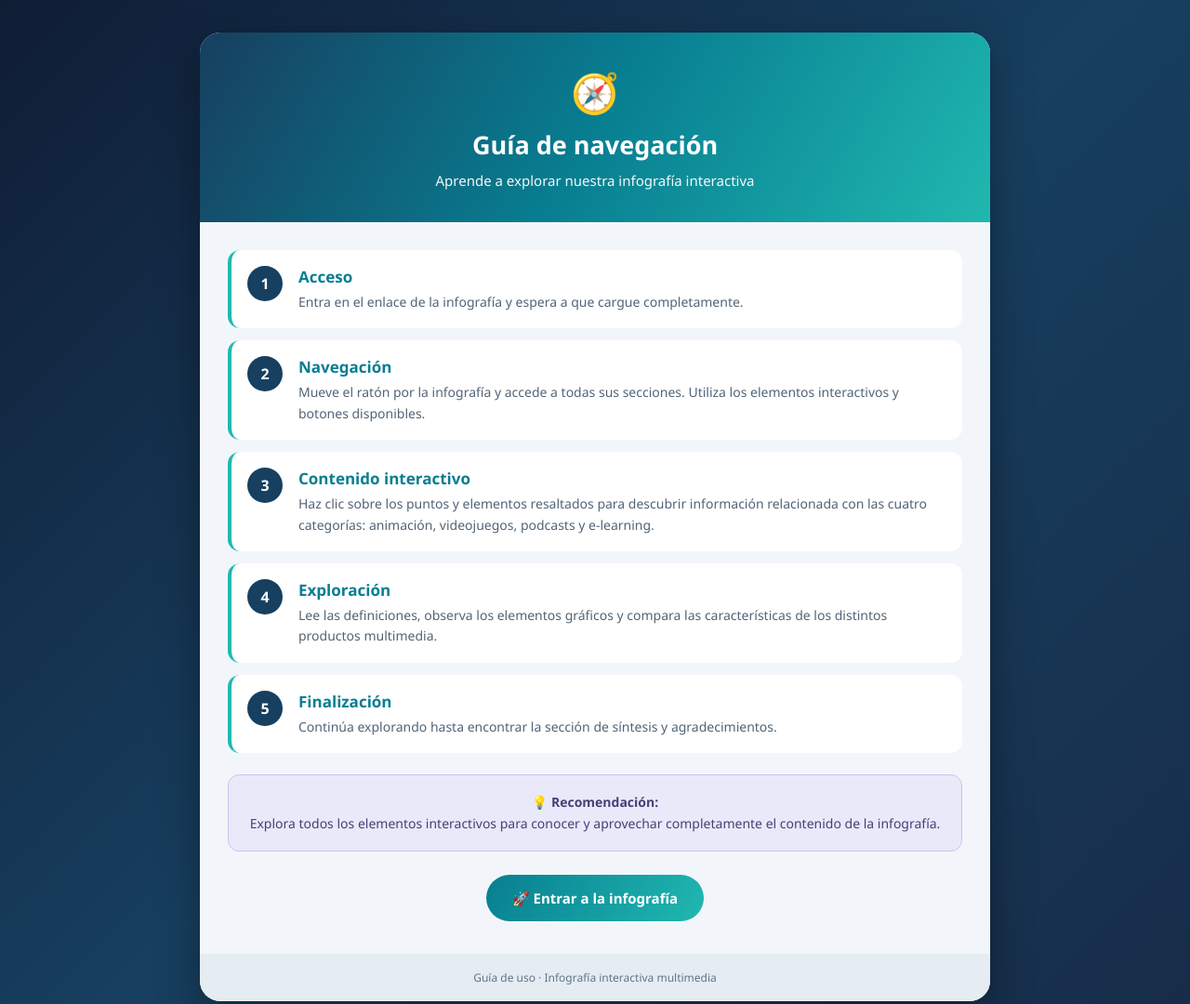
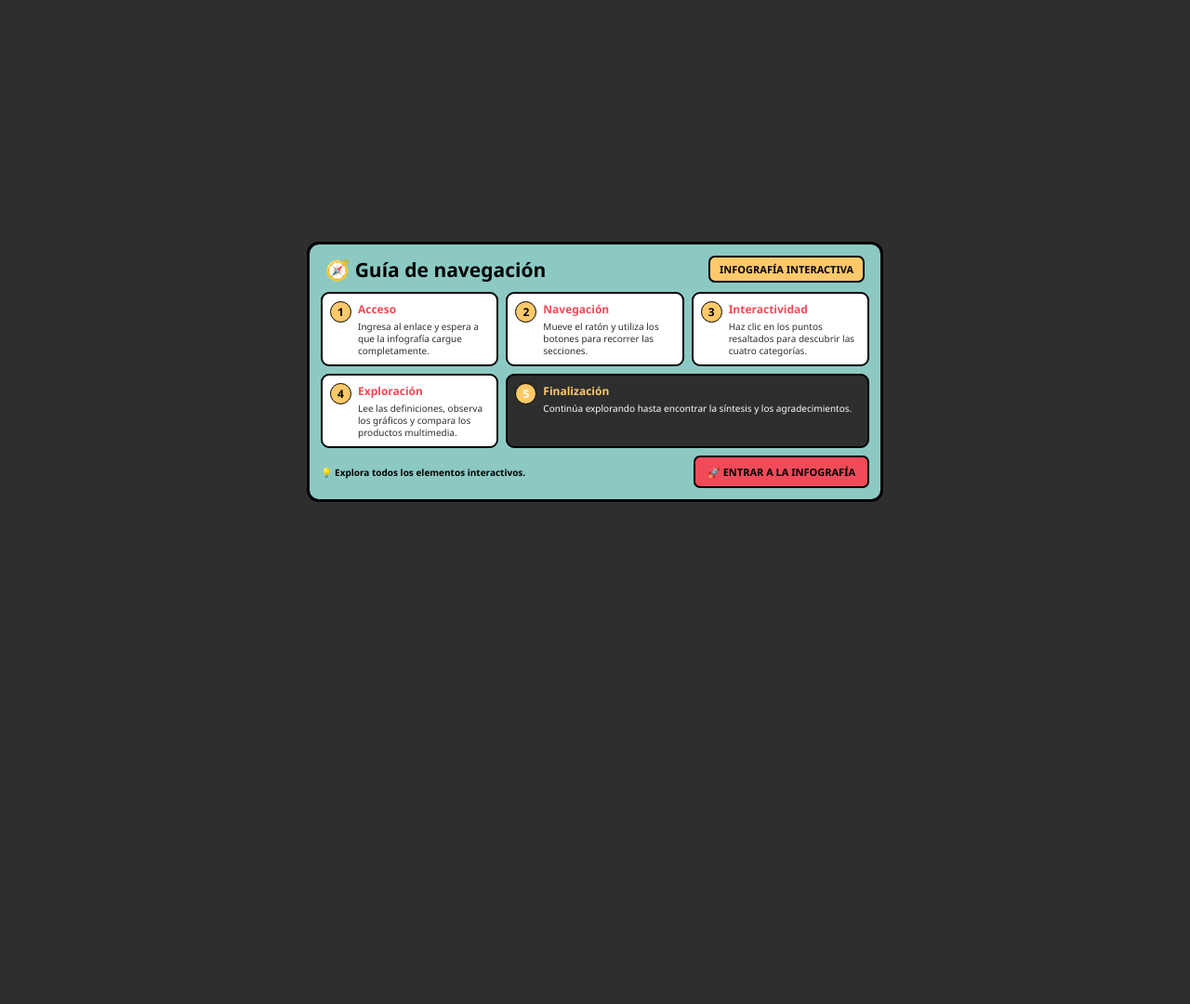
Before and after one commit to willintonggutierrez5-droid/Guia, a plain HTML site: page index.html in a window 1280 px wide. Shown: the top 1080 px of the page at 93% size. After the commit the page ends 800 px from the top, so only its background shows below. Drawn offline with Linux system fonts and the light colour scheme.

Commit message:
Update index.html

```diff
--- a/index.html
+++ b/index.html
@@ -4,228 +4,215 @@
 <head>
 <meta charset="UTF-8">
 <meta name="viewport" content="width=device-width, initial-scale=1.0">
-<title>Guía de navegación - Infografía</title>
+<title>Guía de navegación</title>
 
 <style>
-
 * {
+    box-sizing: border-box;
     margin: 0;
     padding: 0;
-    box-sizing: border-box;
-    font-family: 'Segoe UI', sans-serif;
 }
 
 body {
-    min-height: 100vh;
-    background: linear-gradient(135deg, #101D35, #173F5F, #172C49);
-    color: #26364A;
-    padding: 35px 15px;
+    background: #2E2E2E;
+    font-family: 'Segoe UI', Arial, sans-serif;
     display: flex;
     justify-content: center;
     align-items: center;
+    min-height: 100vh;
 }
 
-.contenedor {
-    width: 100%;
-    max-width: 850px;
-    background: #F2F6FA;
-    color: #26364A;
-    border-radius: 22px;
+.guia {
+    width: 620px;
+    height: 280px;
+    background: #8CC9C3;
+    border: 3px solid #000000;
+    border-radius: 13px;
+    padding: 12px;
+    color: #000000;
     overflow: hidden;
-    box-shadow: 0 15px 45px rgba(0,0,0,0.35);
+    display: flex;
+    flex-direction: column;
 }
 
-.encabezado {
-    text-align: center;
-    padding: 35px 20px;
-    background: linear-gradient(120deg, #173F5F, #087E91, #20B8B0);
-    color: white;
+.cabecera {
+    display: flex;
+    justify-content: space-between;
+    align-items: center;
+    margin-bottom: 10px;
+    padding: 0 5px;
 }
 
-.encabezado .icono {
-    font-size: 42px;
-    margin-bottom: 10px;
+.cabecera h1 {
+    font-size: 21px;
+    font-weight: 800;
 }
 
-.encabezado h1 {
-    font-size: 27px;
-    margin-bottom: 10px;
+.cabecera span {
+    background: #FFC96A;
+    padding: 5px 10px;
+    border: 2px solid #000;
+    border-radius: 7px;
+    font-size: 11px;
+    font-weight: bold;
 }
 
-.encabezado p {
-    font-size: 15px;
-    opacity: 0.95;
-}
-
-.contenido {
-    padding: 30px;
+.pasos {
+    display: grid;
+    grid-template-columns: repeat(3, 1fr);
+    grid-template-rows: repeat(2, 1fr);
+    gap: 8px;
+    flex: 1;
+    min-height: 0;
 }
 
 .paso {
+    background: #FFFFFF;
+    border: 2px solid #000;
+    border-radius: 9px;
+    padding: 8px;
     display: flex;
+    gap: 7px;
     align-items: flex-start;
-    gap: 17px;
-    padding: 17px;
-    margin-bottom: 13px;
-    background: #FFFFFF;
-    border-radius: 13px;
-    border-left: 4px solid #20B8B0;
-    transition: 0.25s;
-}
-
-.paso:hover {
-    transform: translateX(5px);
-    background: #E8F6F7;
 }
 
 .numero {
-    min-width: 38px;
-    height: 38px;
-    background: #173F5F;
-    color: white;
+    background: #FFC96A;
+    border: 1.5px solid #000;
     border-radius: 50%;
+    min-width: 23px;
+    height: 23px;
     display: flex;
     align-items: center;
     justify-content: center;
+    font-size: 12px;
     font-weight: bold;
 }
 
 .paso h2 {
-    font-size: 17px;
-    margin-bottom: 5px;
-    color: #087E91;
+    font-size: 12px;
+    margin-bottom: 4px;
+    color: #F14A58;
 }
 
 .paso p {
-    font-size: 14px;
-    line-height: 1.6;
-    color: #526477;
+    font-size: 10px;
+    line-height: 1.3;
+    color: #2E2E2E;
+}
+
+.final {
+    grid-column: span 2;
+    background: #2E2E2E;
+    color: white;
+    border-color: #000;
+}
+
+.final h2 {
+    color: #FFC96A;
+}
+
+.final p {
+    color: white;
+}
+
+.pie {
+    display: flex;
+    justify-content: space-between;
+    align-items: center;
+    margin-top: 9px;
+    gap: 8px;
 }
 
 .recomendacion {
-    margin-top: 23px;
-    padding: 18px;
-    background: #E9E9F9;
-    border-radius: 12px;
-    border: 1px solid #C8C5ED;
-    color: #454078;
-    text-align: center;
-    font-size: 14px;
-    line-height: 1.6;
+    font-size: 10px;
+    font-weight: bold;
 }
 
 .boton {
-    display: block;
-    width: fit-content;
-    margin: 25px auto 5px;
-    padding: 15px 28px;
-    background: linear-gradient(120deg, #087E91, #20B8B0);
-    color: white;
+    background: #F14A58;
+    color: #000;
     text-decoration: none;
-    font-weight: bold;
-    font-size: 15px;
-    border-radius: 30px;
-    transition: 0.3s;
+    padding: 8px 13px;
+    border: 2px solid #000;
+    border-radius: 7px;
+    font-size: 11px;
+    font-weight: 800;
+    white-space: nowrap;
+    transition: 0.2s;
 }
 
 .boton:hover {
-    transform: scale(1.05);
-    box-shadow: 0 6px 18px #20B8B055;
+    background: #FFC96A;
+    transform: scale(1.04);
 }
-
-.pie {
-    text-align: center;
-    padding: 17px;
-    background: #E5ECF2;
-    color: #61758A;
-    font-size: 12px;
-}
-
-@media(max-width: 550px) {
-    .contenido {
-        padding: 20px 15px;
-    }
-
-    .encabezado h1 {
-        font-size: 22px;
-    }
-
-    .paso {
-        gap: 12px;
-    }
-}
-
 </style>
 </head>
 
 <body>
 
-<div class="contenedor">
+<div class="guia">
 
-    <header class="encabezado">
-        <div class="icono">🧭</div>
-        <h1>Guía de navegación</h1>
-        <p>Aprende a explorar nuestra infografía interactiva</p>
+    <header class="cabecera">
+        <h1>🧭 Guía de navegación</h1>
+        <span>INFOGRAFÍA INTERACTIVA</span>
     </header>
 
-    <main class="contenido">
+    <main class="pasos">
 
-        <div class="paso">
+        <section class="paso">
             <div class="numero">1</div>
             <div>
                 <h2>Acceso</h2>
-                <p>Entra en el enlace de la infografía y espera a que cargue completamente.</p>
+                <p>Ingresa al enlace y espera a que la infografía cargue completamente.</p>
             </div>
-        </div>
+        </section>
 
-        <div class="paso">
+        <section class="paso">
             <div class="numero">2</div>
             <div>
                 <h2>Navegación</h2>
-                <p>Mueve el ratón por la infografía y accede a todas sus secciones. Utiliza los elementos interactivos y botones disponibles.</p>
+                <p>Mueve el ratón y utiliza los botones para recorrer las secciones.</p>
             </div>
-        </div>
+        </section>
 
-        <div class="paso">
+        <section class="paso">
             <div class="numero">3</div>
             <div>
-                <h2>Contenido interactivo</h2>
-                <p>Haz clic sobre los puntos y elementos resaltados para descubrir información relacionada con las cuatro categorías: animación, videojuegos, podcasts y e-learning.</p>
+                <h2>Interactividad</h2>
+                <p>Haz clic en los puntos resaltados para descubrir las cuatro categorías.</p>
             </div>
-        </div>
+        </section>
 
-        <div class="paso">
+        <section class="paso">
             <div class="numero">4</div>
             <div>
                 <h2>Exploración</h2>
-                <p>Lee las definiciones, observa los elementos gráficos y compara las características de los distintos productos multimedia.</p>
+                <p>Lee las definiciones, observa los gráficos y compara los productos multimedia.</p>
             </div>
-        </div>
+        </section>
 
-        <div class="paso">
+        <section class="paso final">
             <div class="numero">5</div>
             <div>
                 <h2>Finalización</h2>
-                <p>Continúa explorando hasta encontrar la sección de síntesis y agradecimientos.</p>
+                <p>Continúa explorando hasta encontrar la síntesis y los agradecimientos.</p>
             </div>
-        </div>
+        </section>
 
+    </main>
+
+    <footer class="pie">
         <div class="recomendacion">
-            💡 <strong>Recomendación:</strong><br>
-            Explora todos los elementos interactivos para conocer y aprovechar completamente el contenido de la infografía.
+            💡 Explora todos los elementos interactivos.
         </div>
 
         <a class="boton"
            href="https://view.genially.com/6ace7f093d741f1f46d2c3d5"
            target="_blank"
            rel="noopener noreferrer">
-           🚀 Entrar a la infografía
+           🚀 ENTRAR A LA INFOGRAFÍA
         </a>
-
-    </main>
-
-    <footer class="pie">
-        Guía de uso · Infografía interactiva multimedia
     </footer>
 
 </div>
```
